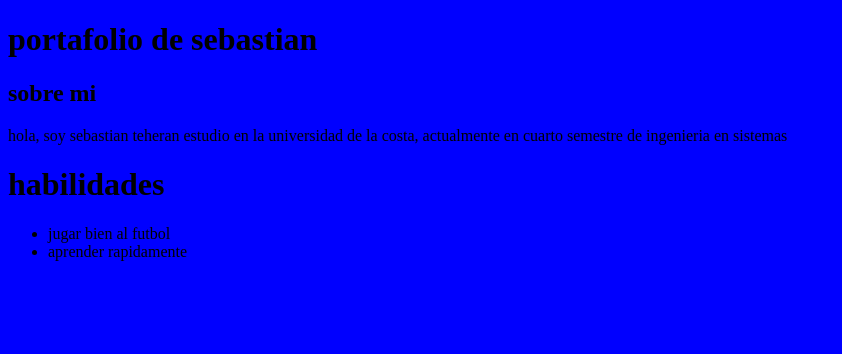
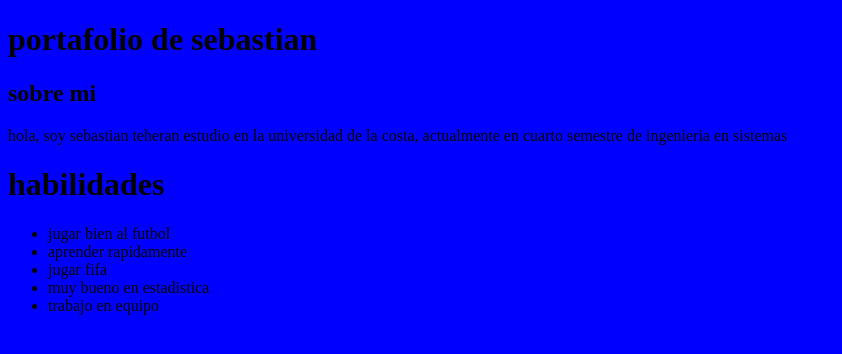
Before and after one commit to sebastian32102/portafolio_p, a plain HTML site: page index.html in a window 1280 px wide. Shown: the whole page, without its empty margins (0-842 px from the left). Drawn offline with Linux system fonts and the light colour scheme.

Commit message:
commit numero siete

```diff
--- a/index.html
+++ b/index.html
@@ -19,6 +19,9 @@
     <ul>
         <li>jugar bien al futbol</li>
         <li>aprender rapidamente</li>
+        <li>jugar fifa</li>
+        <li>muy bueno en estadistica</li>
+        <li>trabajo en equipo</li>
     </ul>
 
 
```
